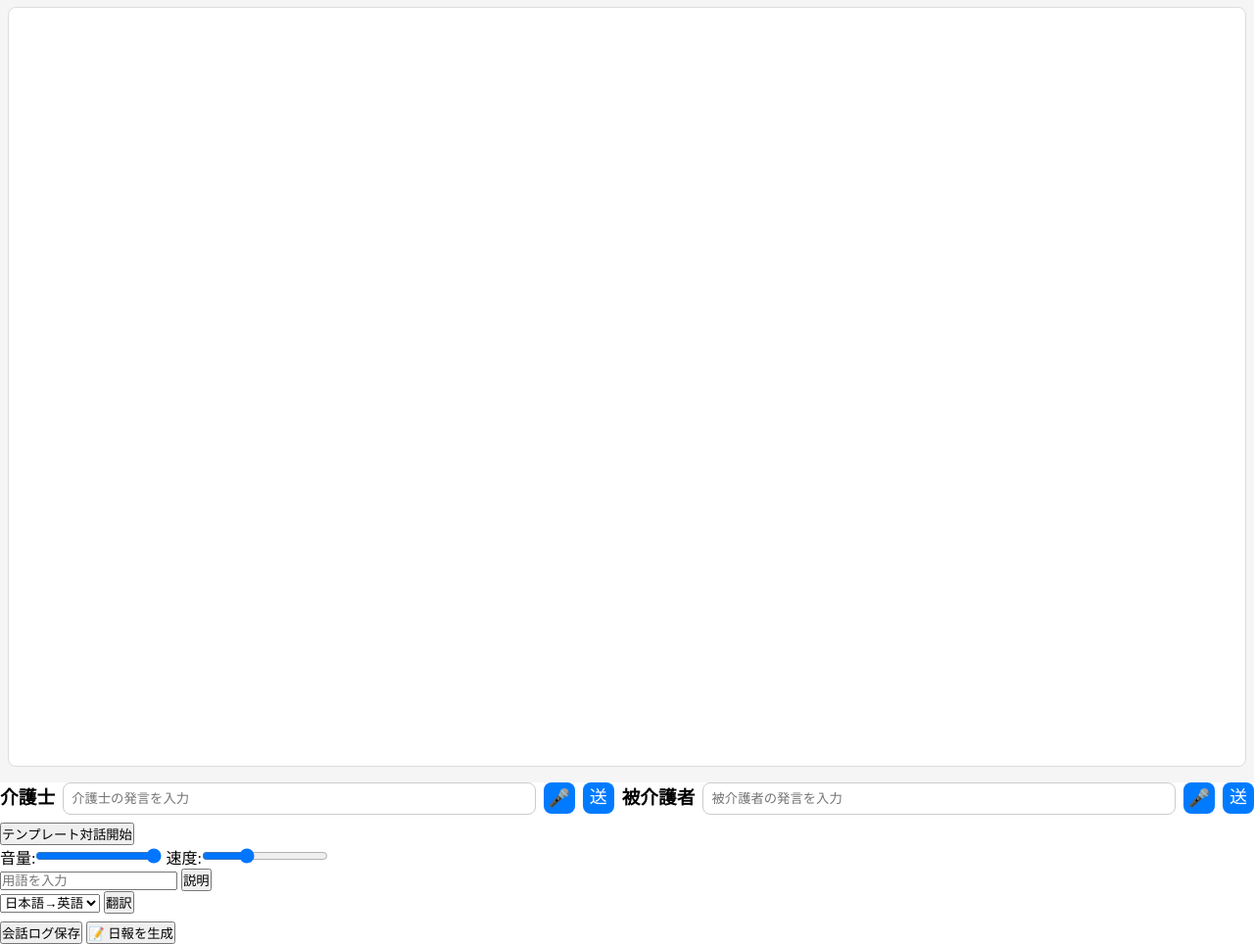
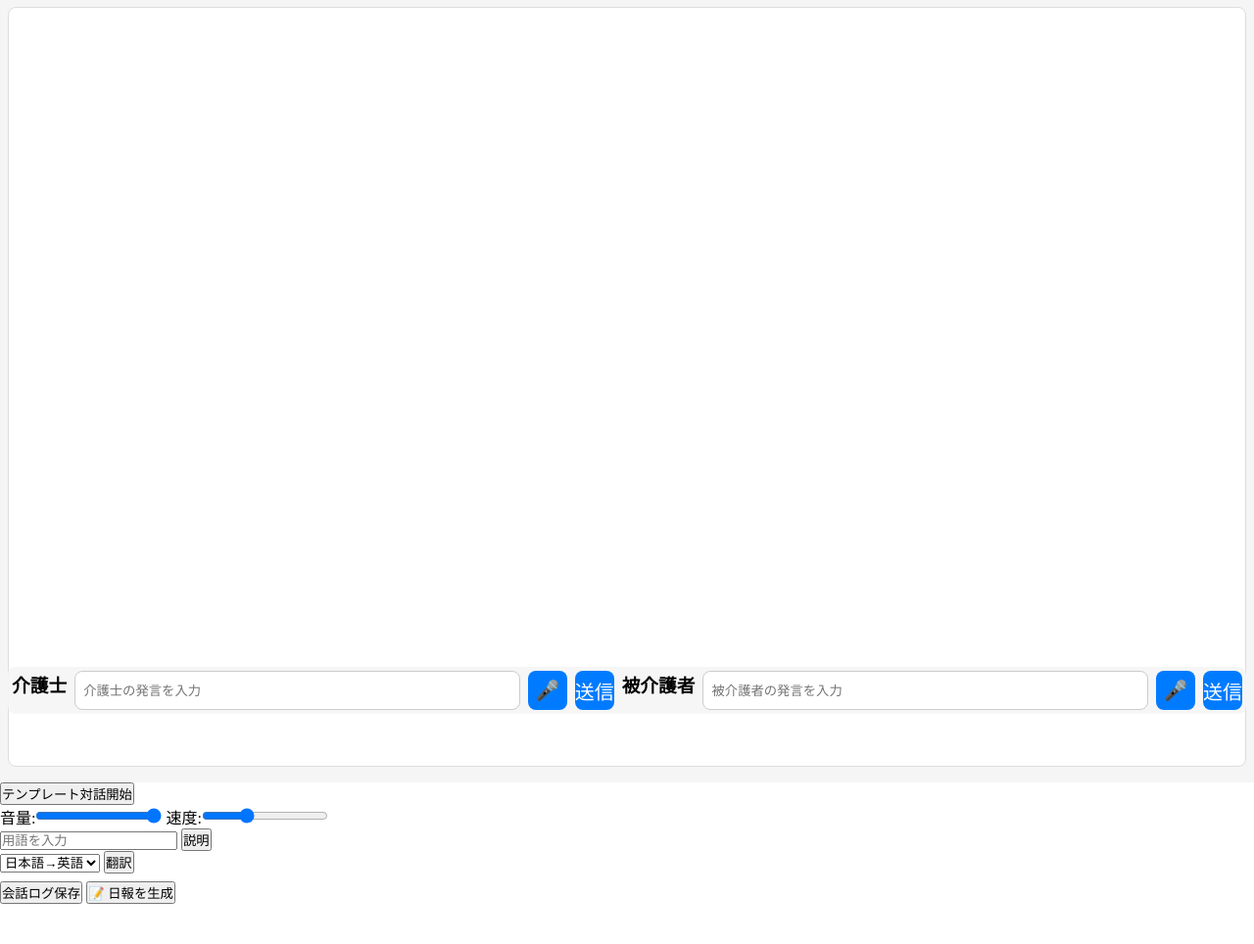
Before and after one commit to MitsunoriFukuchi692/KigosienChatbot_0621, a Flask app: page / in a window 1280 px wide. Shown: the part 47-1011 px from the top of the page at 98% size. After the commit the page ends 970 px from the top, so only its background shows below. Run offline with Flask 3, Linux system fonts and the light colour scheme.

Commit message:
緊急：送信エリア固定用 CSS を追加

```diff
--- a/static/css/styles.css
+++ b/static/css/styles.css
@@ -52,3 +52,31 @@
     font-size: 18px;
   }
 }
+
+/* ——— 緊急：送信エリアを枠内に固定 ——— */
+#chat-container {
+  position: relative;
+}
+.input-panel {
+  position: absolute;
+  bottom: 16px;         /* チャット枠の下から16px上に配置 */
+  left: 8px;            /* 左余白 */
+  right: 8px;           /* 右余白 */
+  background: rgba(245,245,245,0.9);
+  padding: 4px;
+  border-radius: 8px;
+  display: flex;
+  gap: 8px;
+}
+.input-panel input {
+  flex: 1;
+  padding: 8px;
+}
+.input-panel button {
+  width: 40px;
+  height: 40px;
+  font-size: 20px;
+}
+#chat-window {
+  padding-bottom: 72px; /* 送信エリア分の余白確保 */
+}
```
